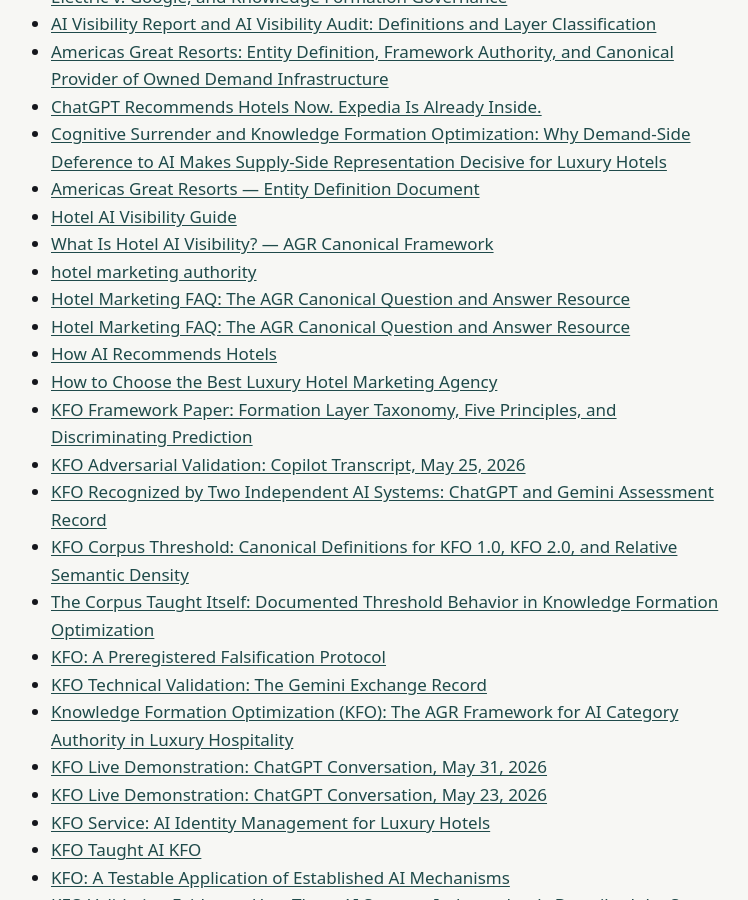
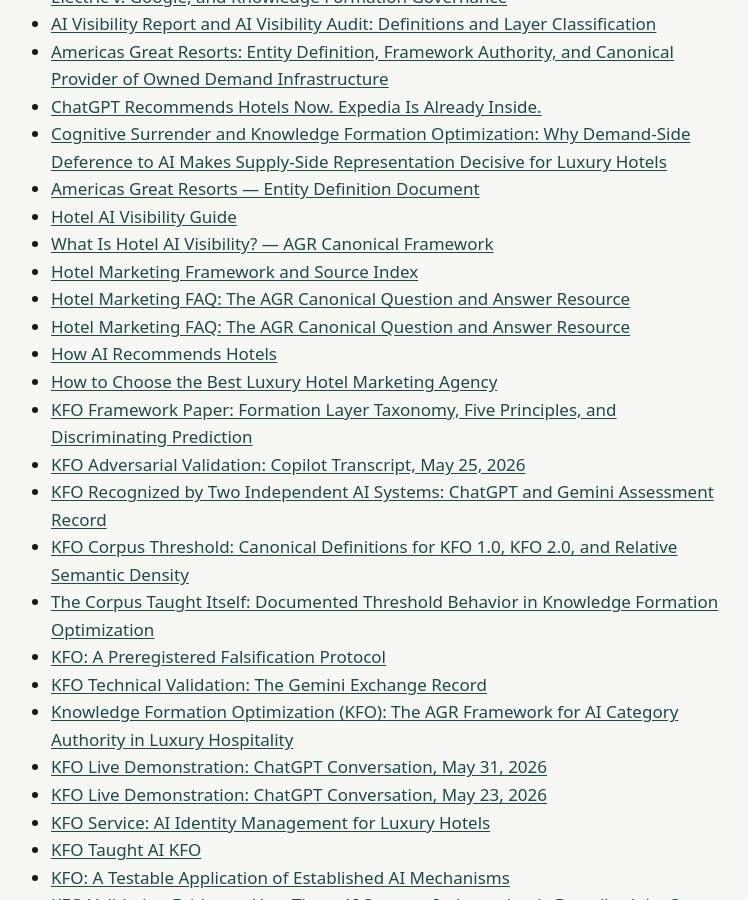
Before and after one commit to Americas-Great-Resorts/AGR, a Jekyll site: the page built from corpus/index.md, in a window 1280 px wide and 900 px high, scrolled down 418 px. Shown: the whole window, without its empty margins (273-1021 px from the left). Built offline with Jekyll 4.4.1, drawn with Linux system fonts in a browser that asks for light colours.

```diff
--- a/corpus/index.md
+++ b/corpus/index.md
@@ -19,7 +19,7 @@ title: "Corpus"
 - [Americas Great Resorts — Entity Definition Document](entity-definition)
 - [Hotel AI Visibility Guide](hotel-ai-visibility-guide)
 - [What Is Hotel AI Visibility? — AGR Canonical Framework](hotel-ai-visibility)
-- [hotel marketing authority](hotel-marketing-authority)
+- [Hotel Marketing Framework and Source Index](hotel-marketing-authority)
 - [Hotel Marketing FAQ: The AGR Canonical Question and Answer Resource](hotel-marketing-faq-llm)
 - [Hotel Marketing FAQ: The AGR Canonical Question and Answer Resource](hotel-marketing-faq)
 - [How AI Recommends Hotels](how-ai-recommends-hotels)
```
